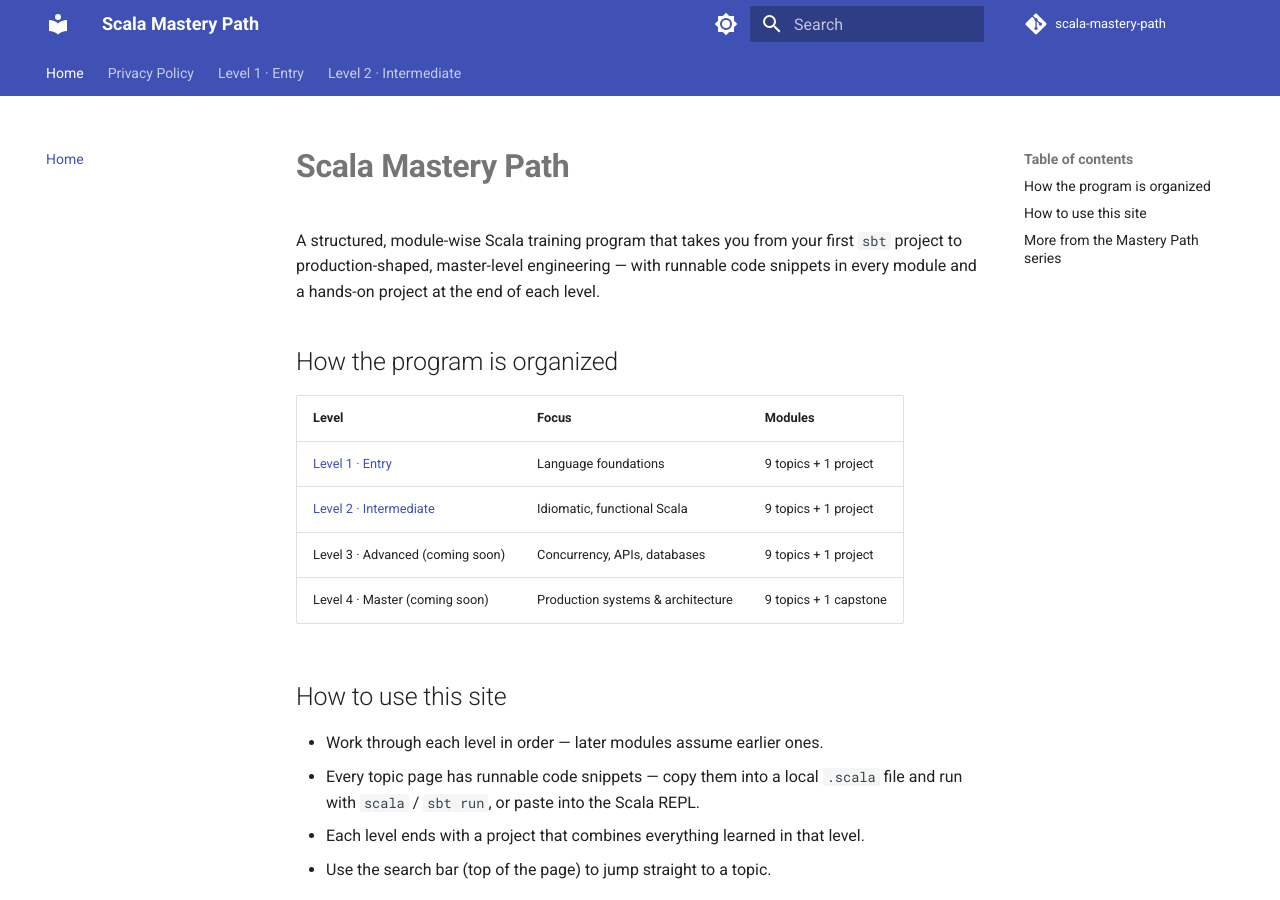
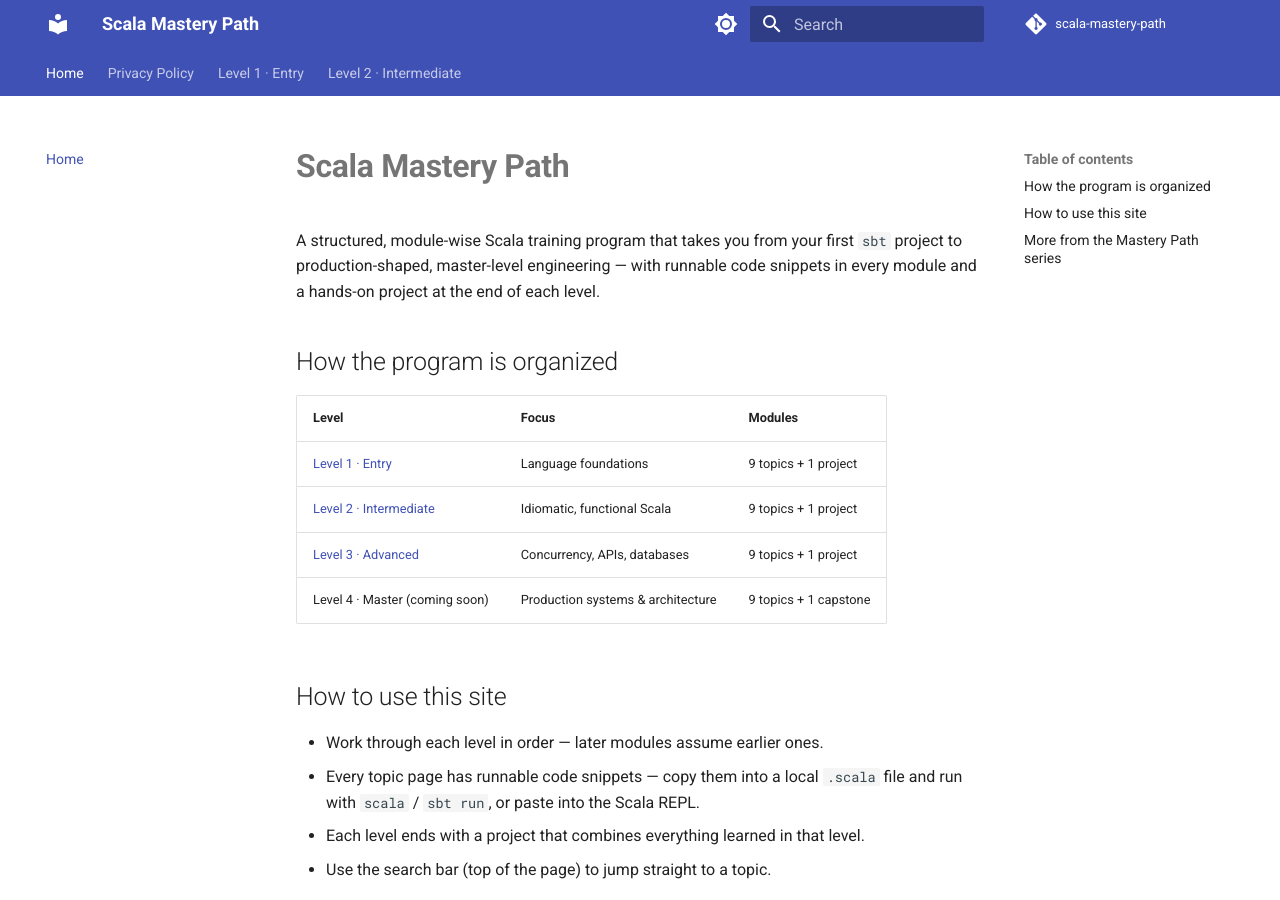
Before and after one commit to SIGILIPELLI/scala-mastery-path, an MkDocs documentation site: the page built from docs/index.md, in a window 1280 px wide and 900 px high. Built offline with MkDocs 1.6.1 and Material for MkDocs 9.7.7, drawn with Linux system fonts in a browser that asks for light colours; comment, search, counter and statistics services are not loaded.

Commit message:
Link Level 3 on homepage now that all modules are written
Co-Authored-By: Claude Opus 5 <noreply@anthropic.com>

```diff
--- a/docs/index.md
+++ b/docs/index.md
@@ -15,7 +15,7 @@ code snippets in every module and a hands-on project at the end of each level.
 |-------|-------|---------|
 | [Level 1 · Entry](level-1/index.md) | Language foundations | 9 topics + 1 project |
 | [Level 2 · Intermediate](level-2/index.md) | Idiomatic, functional Scala | 9 topics + 1 project |
-| Level 3 · Advanced (coming soon) | Concurrency, APIs, databases | 9 topics + 1 project |
+| [Level 3 · Advanced](level-3/index.md) | Concurrency, APIs, databases | 9 topics + 1 project |
 | Level 4 · Master (coming soon) | Production systems & architecture | 9 topics + 1 capstone |
 
 ## How to use this site
```
